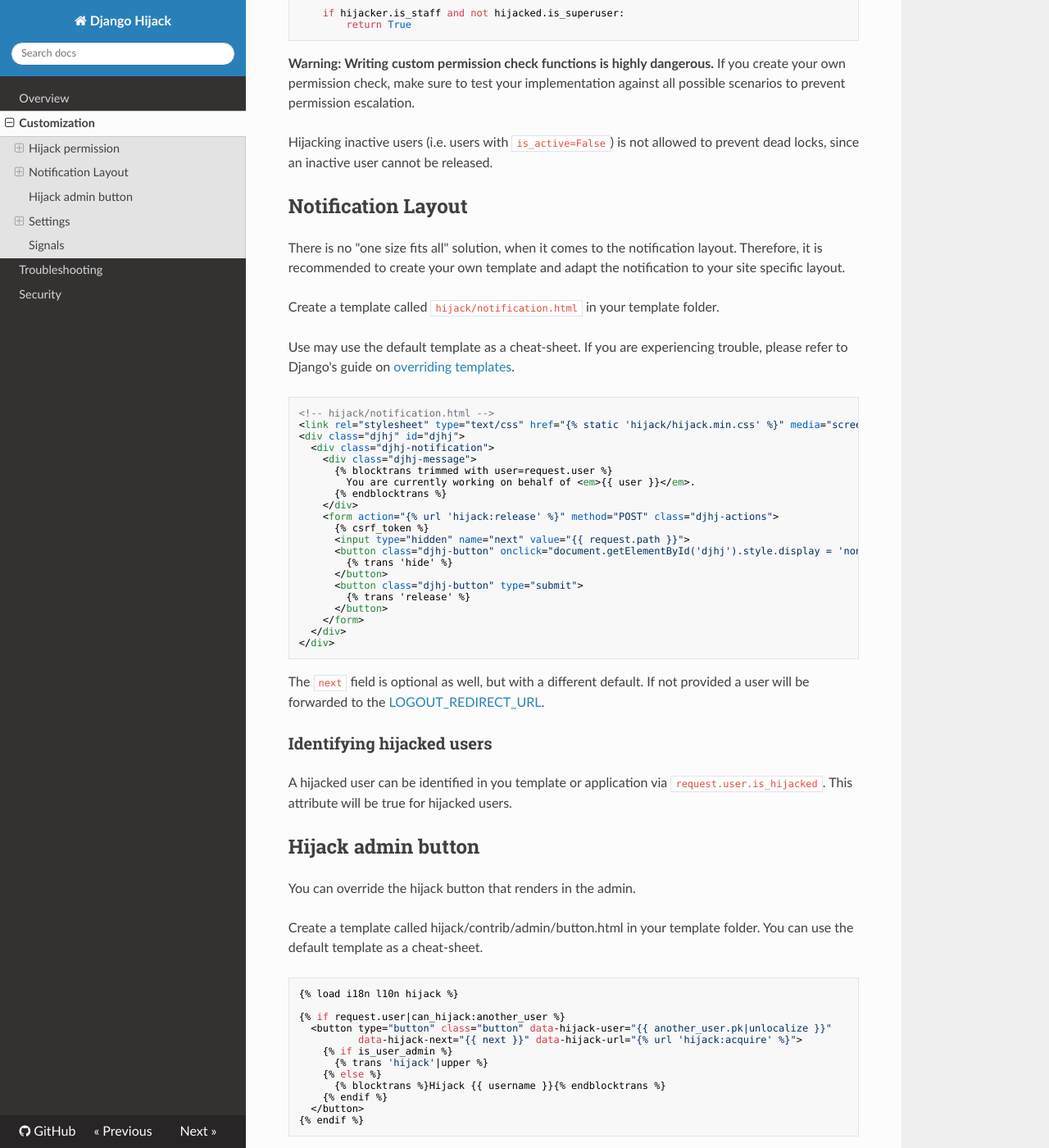
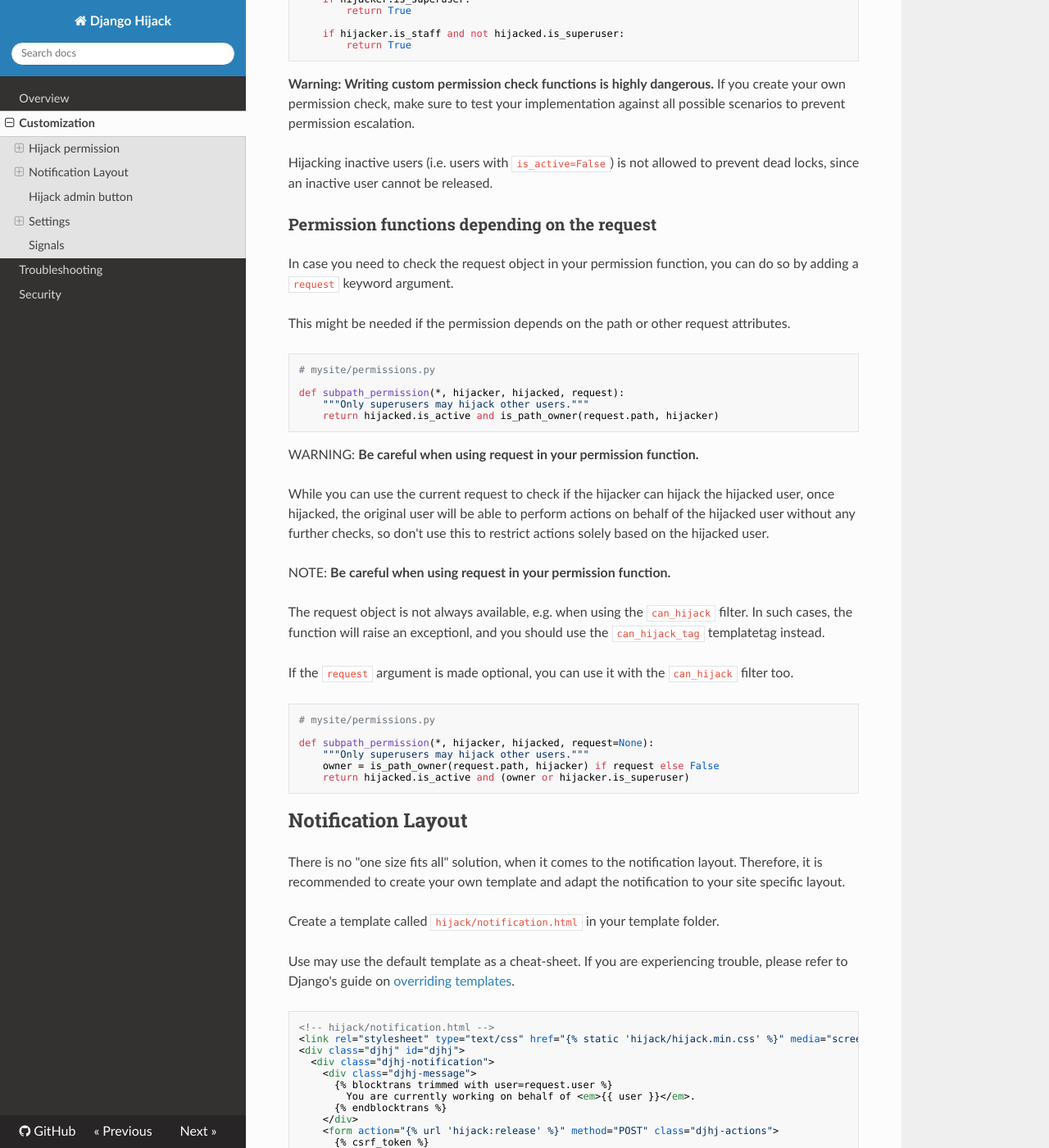
Before and after one commit to django-hijack/django-hijack, an MkDocs documentation site: the page built from docs/customization.md, in a window 1280 px wide and 1400 px high, scrolled down 1276 px. Shown: the whole window at 82% size. Built offline with MkDocs 1.6.1, drawn with Linux system fonts in a browser that asks for light colours; nearby versions of some CDN libraries; some of the changed text lies outside the part shown.

Commit message:
Add optional request argument to permission check function
The request object might be needed when the permissions check are not limited to attributes attached to the users, but may depend on attributes of the request object.

In order to be able to use this argument one must use the templatetag introduced in this PR.

The implemented behavior is completely backward compatible: existing templates and permission checking function will continue to work without any changes.

````diff
--- a/docs/customization.md
+++ b/docs/customization.md
@@ -5,11 +5,11 @@
 By default, only superusers are allowed to hijack other users. This behavior
 can be adapted to your liking. However, be aware of the potential security implications.
 
-You alter the permission check, including that of the `can_hijack` template tag via the
+You alter the permission check, including that of `can_hijack` / `can_hijack_tag` template filter / tag via the
 `HIJACK_PERMISSION_CHECK` setting.
 
 The setting is a dotted/Python path to permission function.
-The function must accept two keyword arguments `hijacker` and `hijacked`.
+The function must accept two keyword arguments `hijacker` and `hijacked` and can accept a `request` keyword argument.
 Default: `'hijack.permissions.superusers_only'`.
 
 ### Builtin permission functions
@@ -68,6 +68,45 @@ all possible scenarios to prevent permission escalation.
 
 Hijacking inactive users (i.e. users with `is_active=False`) is not allowed to prevent
 dead locks, since an inactive user cannot be released.
+
+### Permission functions depending on the request
+
+In case you need to check the request object in your permission function, you can do so by adding a `request` keyword argument.
+
+This might be needed if the permission depends on the path or other request attributes.
+
+```python
+# mysite/permissions.py
+
+def subpath_permission(*, hijacker, hijacked, request):
+    """Only superusers may hijack other users."""
+    return hijacked.is_active and is_path_owner(request.path, hijacker)
+```
+
+WARNING:
+**Be careful when using request in your permission function.**
+
+While you can use the current request to check if the hijacker can hijack the hijacked user, once hijacked,
+the original user will be able to perform actions on behalf of the hijacked user without any further checks,
+so don't use this to restrict actions solely based on the hijacked user.
+
+
+NOTE:
+**Be careful when using request in your permission function.**
+
+The request object is not always available, e.g. when using the `can_hijack` filter.
+In such cases, the function will raise an exceptionl, and you should use the `can_hijack_tag` templatetag instead.
+
+If the `request` argument is made optional, you can use it with the `can_hijack` filter too.
+
+```python
+# mysite/permissions.py
+
+def subpath_permission(*, hijacker, hijacked, request=None):
+    """Only superusers may hijack other users."""
+    owner = is_path_owner(request.path, hijacker) if request else False
+    return hijacked.is_active and (owner or hijacker.is_superuser)
+```
 
 ## Notification Layout
 
````
Also changed, not shown: docs/index.md (+41 -8 lines), 9 other files.
